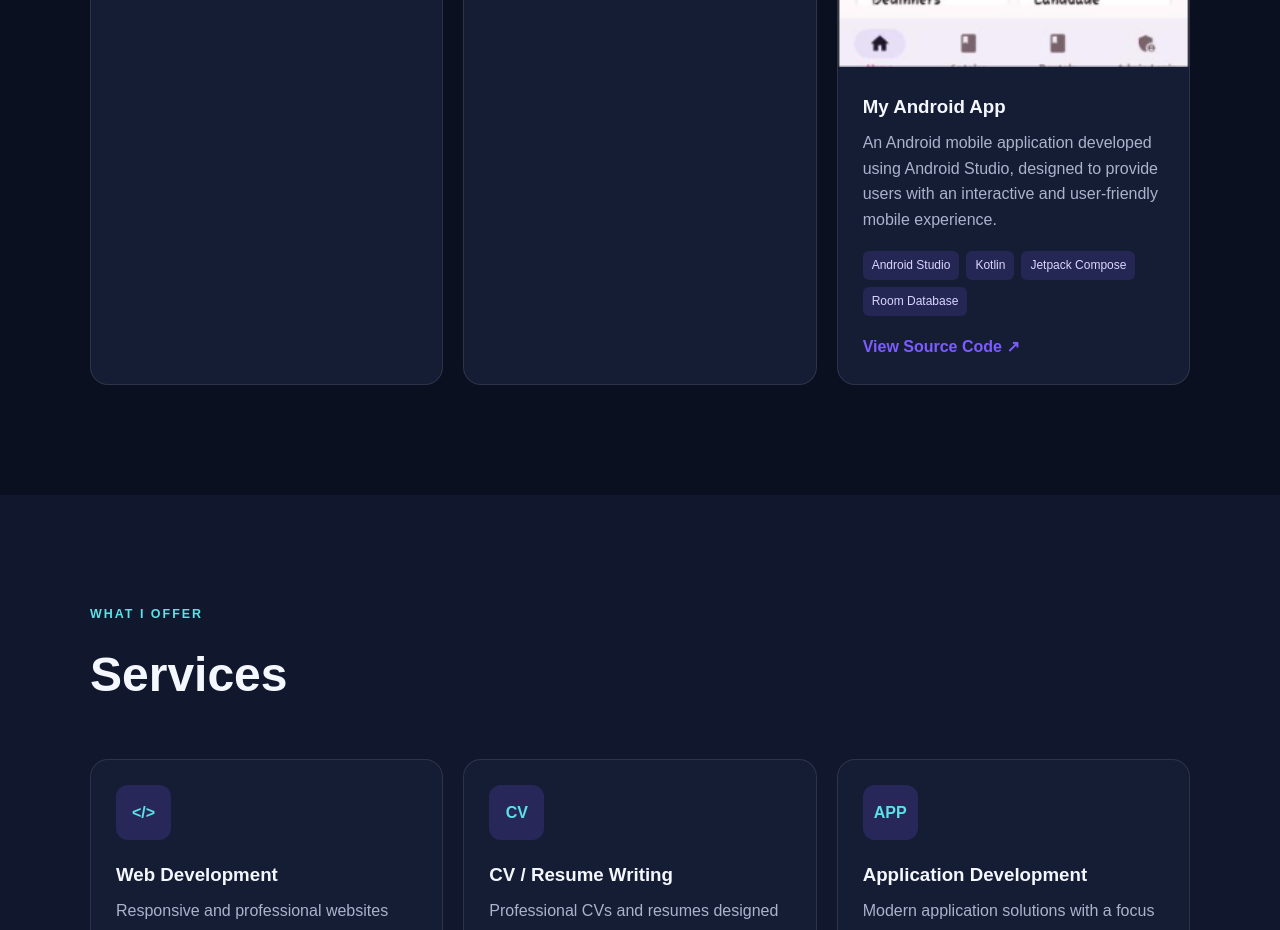
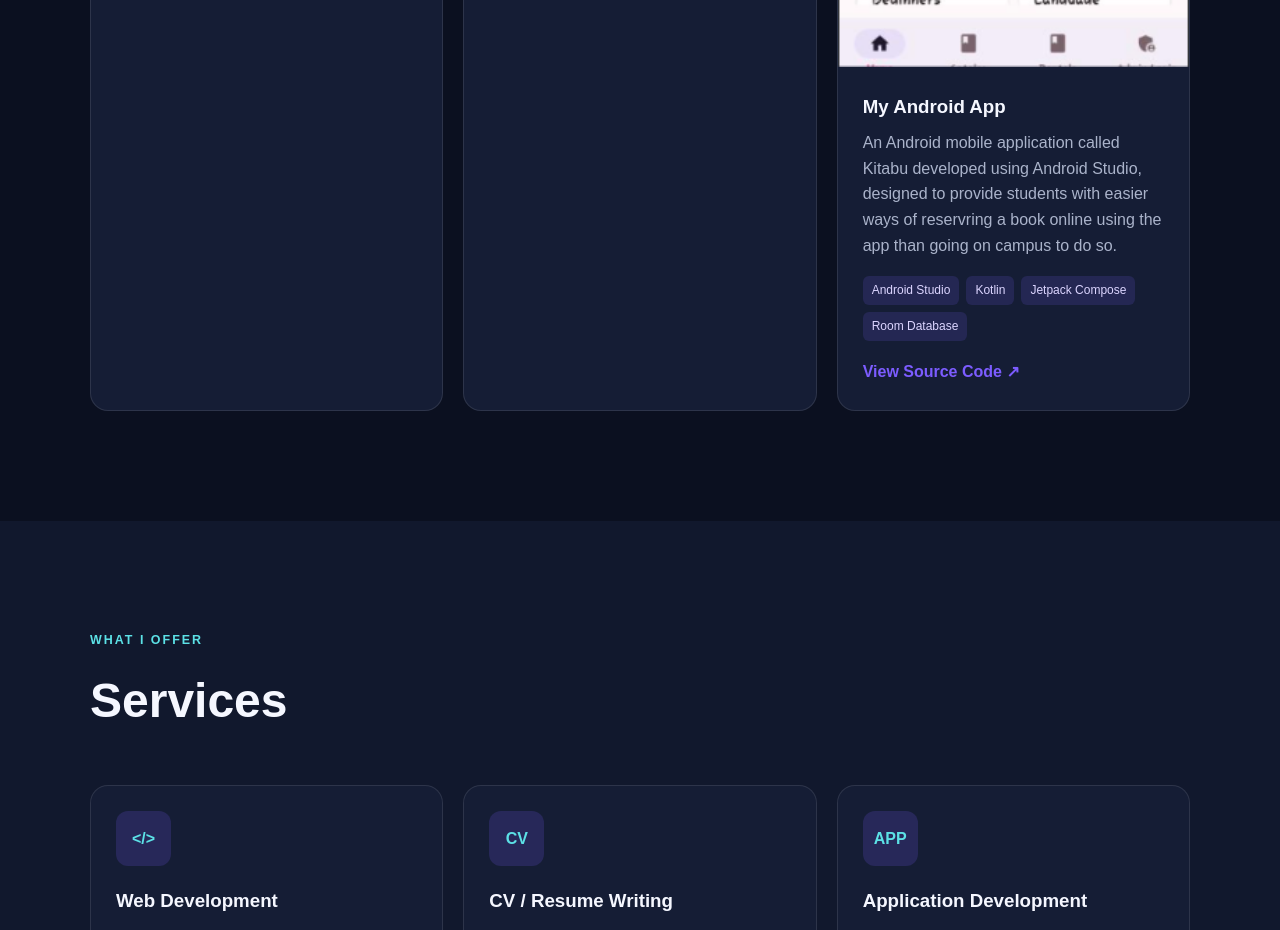
Before and after one commit to Vhuyie/Kinglee_portfolio, a plain HTML site: page index.html in a window 1280 px wide. Shown: the part 3100-4030 px from the top of the page. Drawn offline with Linux system fonts and the light colour scheme.

Commit message:
Update index.html

```diff
--- a/index.html
+++ b/index.html
@@ -175,9 +175,9 @@
     <h3>My Android App</h3>
 
     <p>
-        An Android mobile application developed using Android Studio,
-        designed to provide users with an interactive and user-friendly
-        mobile experience.
+        An Android mobile application called Kitabu developed using Android Studio,
+        designed to provide students with easier ways of reservring a book online
+        using the app than going on campus to do so.
     </p>
 
     <div class="tags">
```
